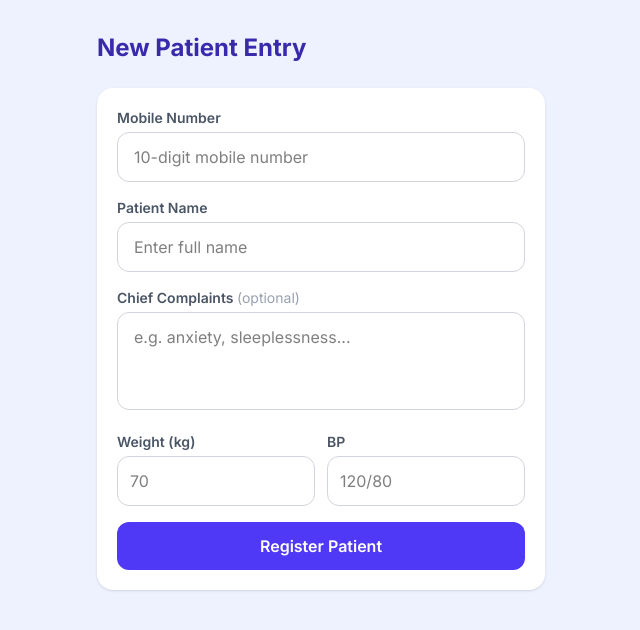
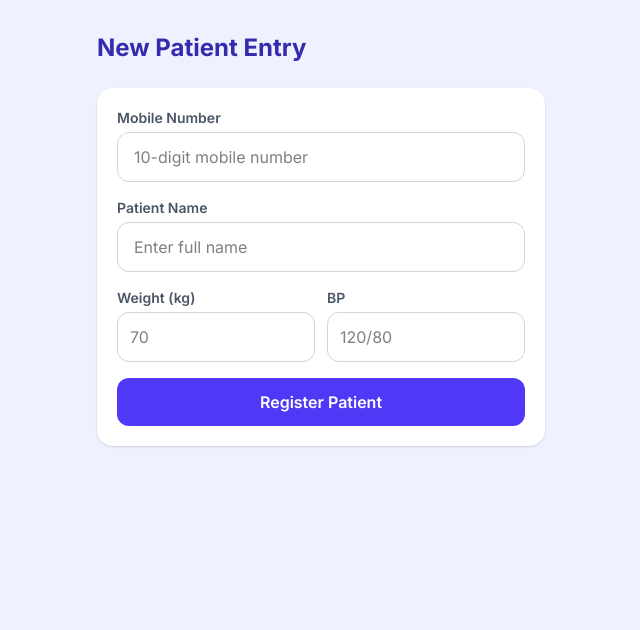
Before and after one commit to nanhaayurveda-kpt/psychiatrists, a Next.js app: page /receptionist in a window 1280 px wide. Shown: the top 630 px of the page, without its empty margins (319-959 px from the left). Built offline with nearby package versions, Linux system fonts and the light colour scheme; no server answers.

Commit message:
force deploy

```diff
--- a/app/receptionist/ReceptionistClient.js
+++ b/app/receptionist/ReceptionistClient.js
@@ -4,7 +4,6 @@ import { useState, useEffect } from "react";
 export default function ReceptionistClient() {
   const [name, setName] = useState("");
   const [phone, setPhone] = useState("");
-  const [complaints, setComplaints] = useState("");
   const [weight, setWeight] = useState("");
   const [bp, setBp] = useState("");
   const [loading, setLoading] = useState(false);
@@ -75,7 +74,6 @@ export default function ReceptionistClient() {
         headers: { "Content-Type": "application/json" },
         body: JSON.stringify({
           patient_id: patient.id,
-          complaints: complaints.trim(),
           status: initialStatus,
           weight: weight.trim(),
           bp: bp.trim(),
@@ -160,21 +158,6 @@ export default function ReceptionistClient() {
               />
             </div>
 
-            {/* Complaints */}
-            <div>
-              <label className="block text-sm font-semibold text-gray-600 mb-1">
-                Chief Complaints{" "}
-                <span className="text-gray-400 font-normal">(optional)</span>
-              </label>
-              <textarea
-                value={complaints}
-                onChange={(e) => setComplaints(e.target.value)}
-                placeholder="e.g. anxiety, sleeplessness..."
-                rows={3}
-                className="w-full border border-gray-300 rounded-xl px-4 py-3 text-base focus:outline-none focus:ring-2 focus:ring-indigo-400 resize-none"
-              />
-            </div>
-
             {/* Weight + BP only — sugar removed */}
             <div className="grid grid-cols-2 gap-3">
               <div>
```
